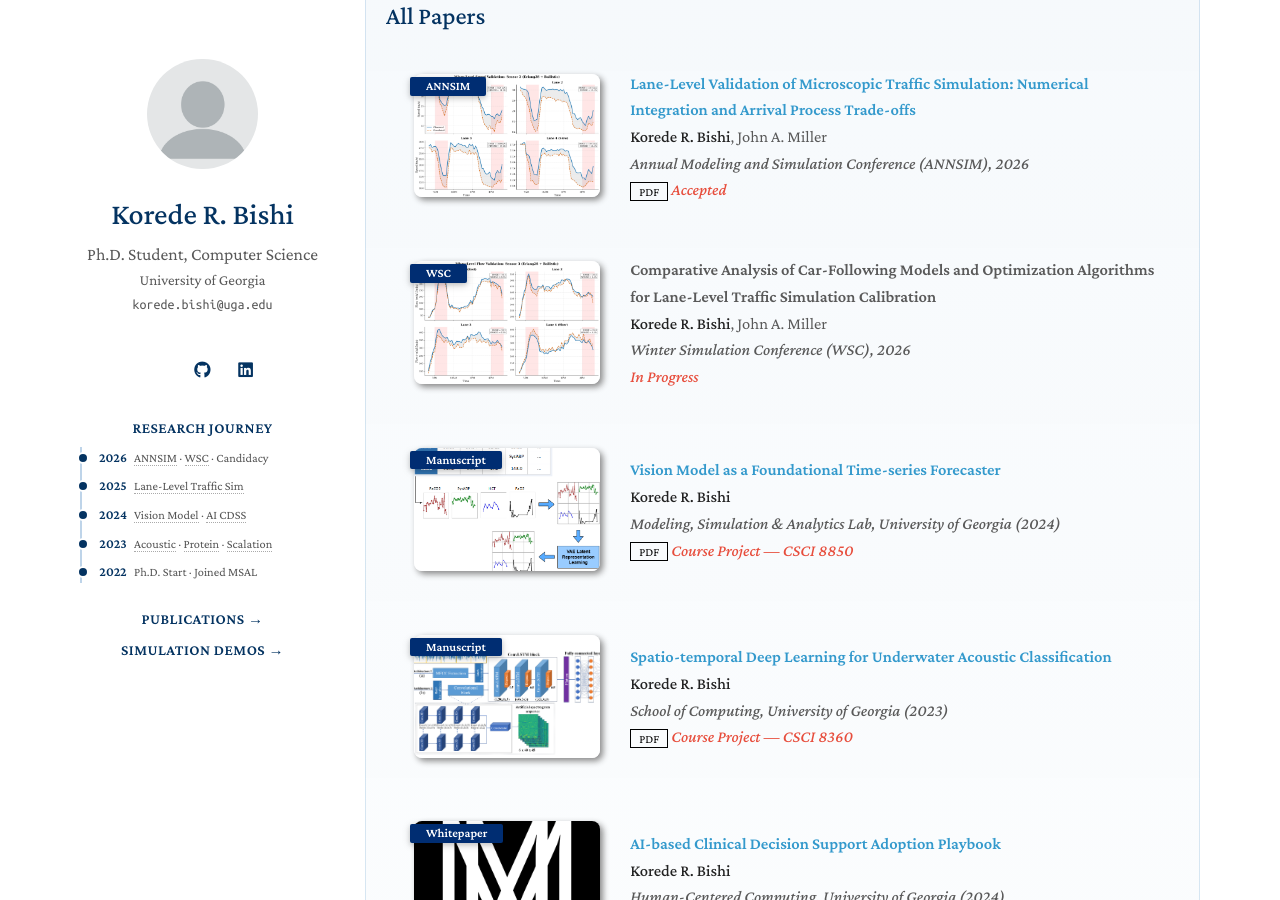
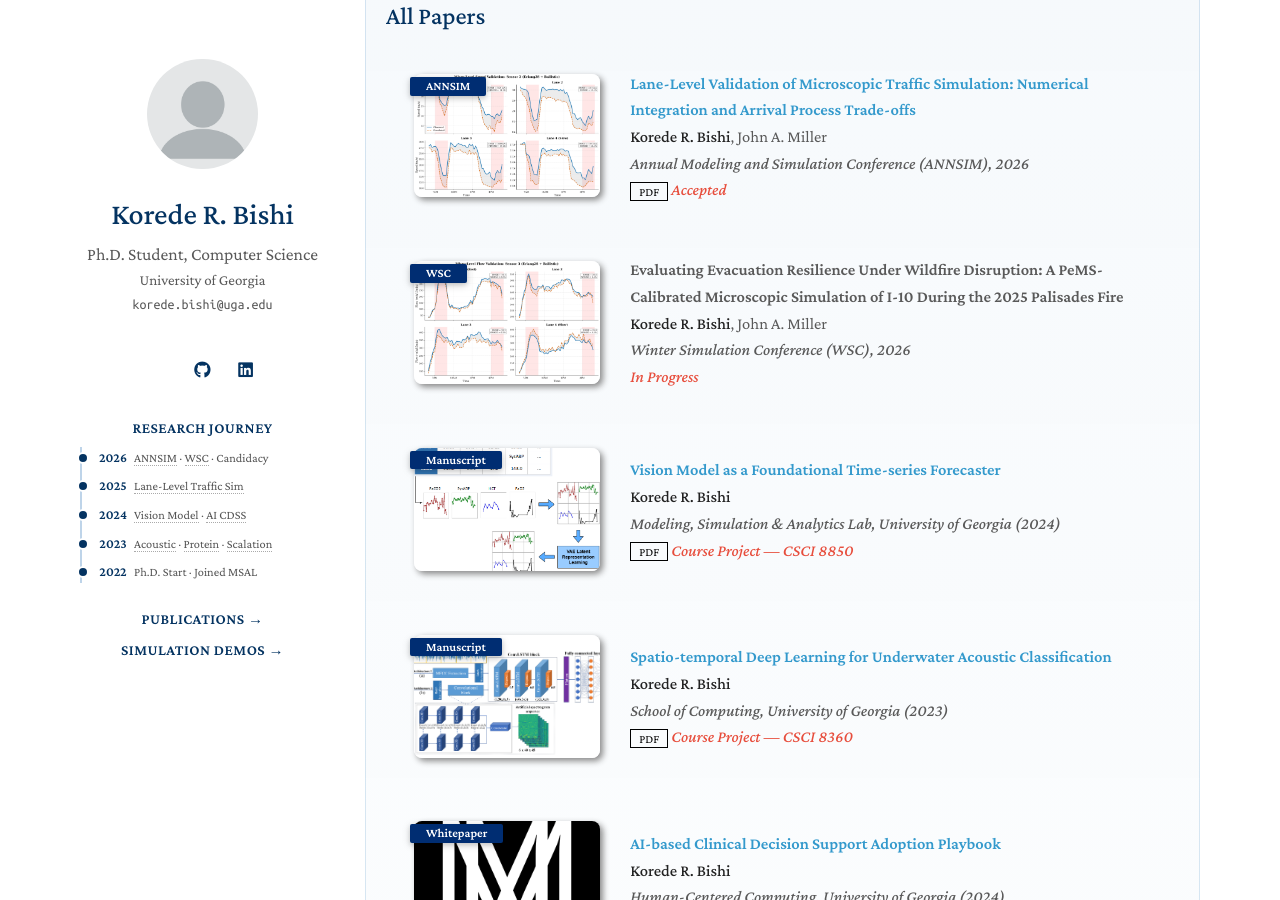
Before and after one commit to koredebishi/koredebishi.github.io, a Jekyll site: the page built from publications.md, in a window 1280 px wide and 900 px high, scrolled down 312 px. Built offline with Jekyll 4.4.1, drawn with Linux system fonts in a browser that asks for light colours; nearby versions of some CDN libraries; a style sheet for code colours, icons or effects is not loaded.

Commit message:
Align WSC publication title with current Study 2 framing

```diff
--- a/_data/publications.yml
+++ b/_data/publications.yml
@@ -9,7 +9,7 @@ main:
     notes: Accepted
     anchor: pub-annsim
 
-  - title: "Comparative Analysis of Car-Following Models and Optimization Algorithms for Lane-Level Traffic Simulation Calibration"
+  - title: "Evaluating Evacuation Resilience Under Wildfire Disruption: A PeMS-Calibrated Microscopic Simulation of I-10 During the 2025 Palisades Fire"
     authors: <strong>Korede R. Bishi</strong>, John A. Miller
     conference_short: WSC
     conference: Winter Simulation Conference (WSC), 2026
```
